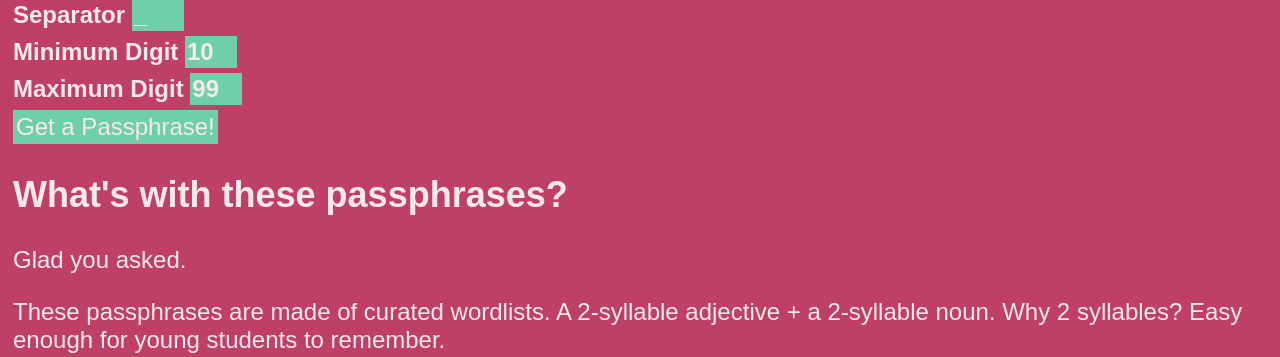
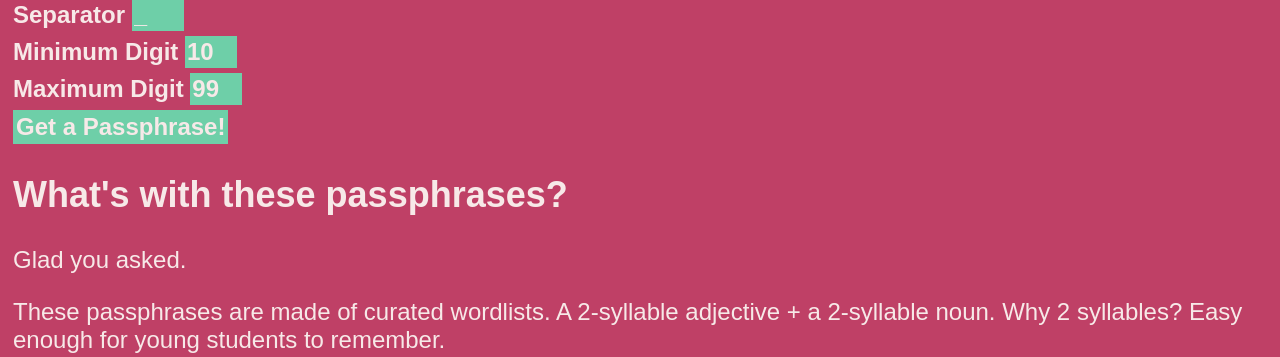
Before and after one commit to mttaggart/passphrase-generator, a Flask app: template templates/index.html in a window 1280 px wide. Shown: the part 454-811 px from the top of the page. Run offline with Flask 2, Linux system fonts and the light colour scheme; the template is opened without the code that fills it, so the values that code supplies are empty; parts of the project's set-up code (start-up, migrations or seed data) failed here and were passed over.

Commit message:
Bold button

```diff
--- a/static/css/main.css
+++ b/static/css/main.css
@@ -20,6 +20,7 @@ button {
     background: #6ECFA8;
     color: #F7E9E8;
     font-size: 24px;
+    font-weight: bolder;
     border: none;
     padding: 3px;
     transition: background, color .3s;
```
